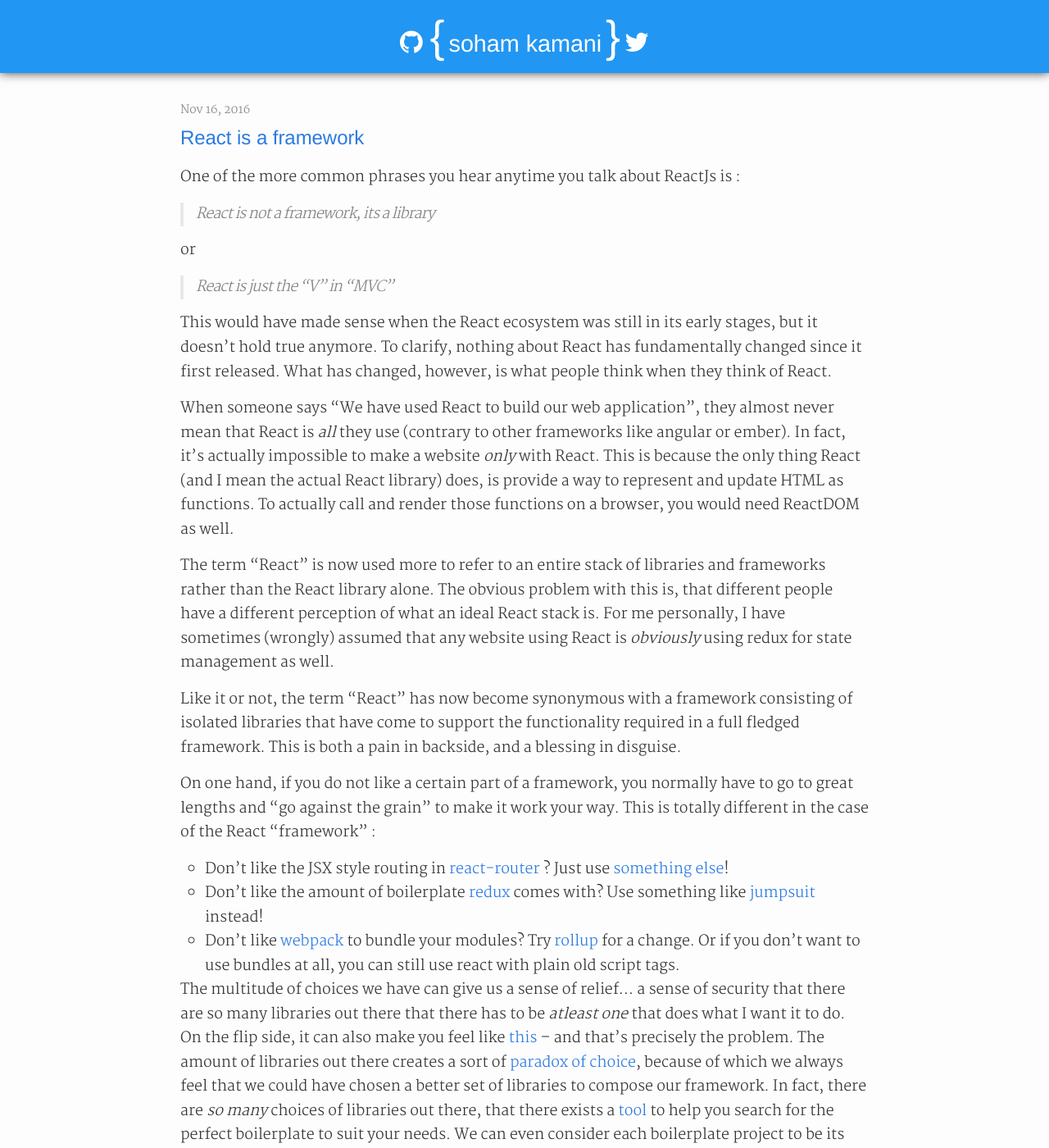
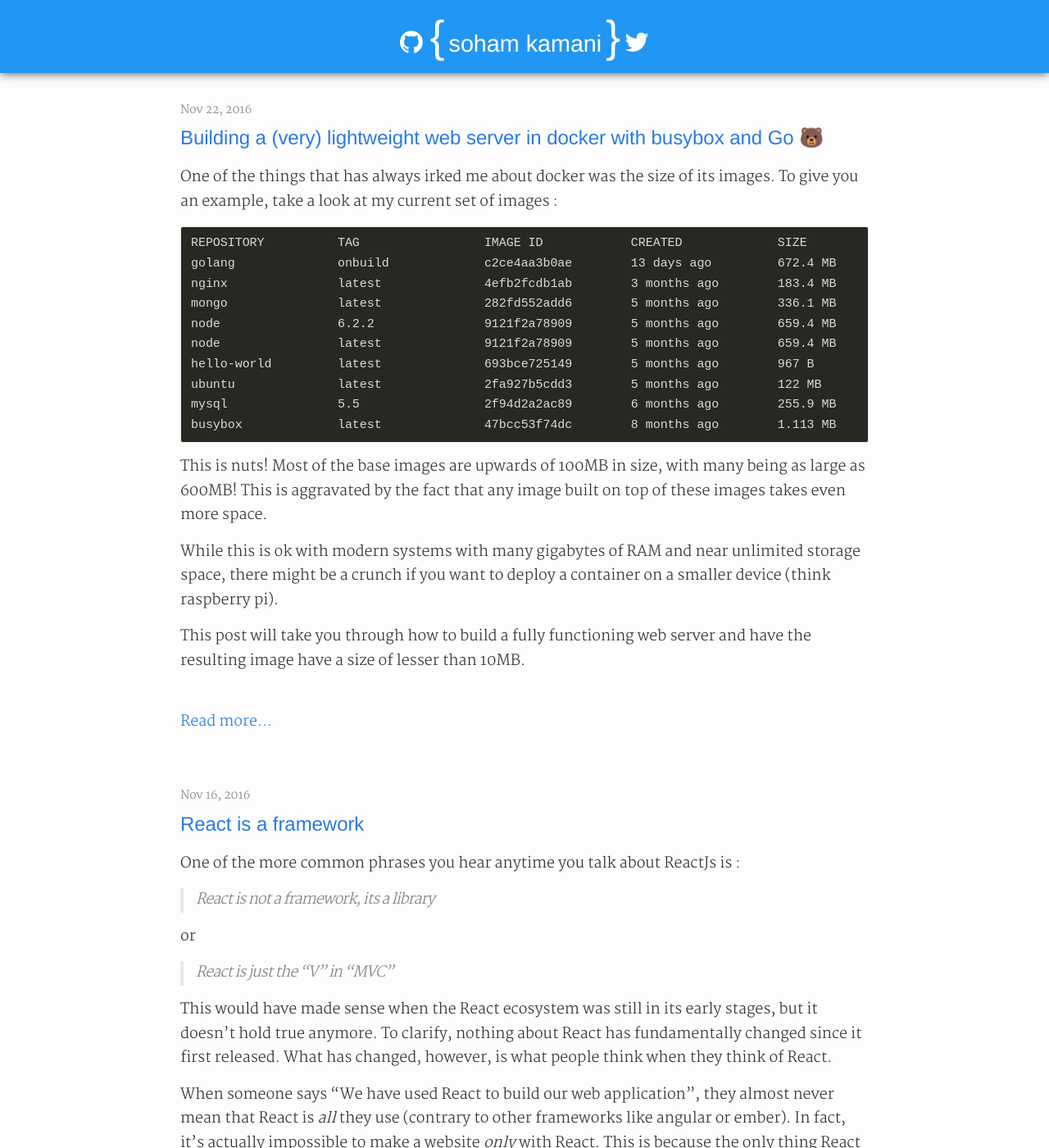
Before and after one commit to sohamkamani/sohamkamani.github.io, a Jekyll site: the page built from blog/index.html, in a window 1280 px wide and 1400 px high. Shown: the whole window at 82% size. Built offline with Jekyll 4.4.1, drawn with Linux system fonts in a browser that asks for light colours; nearby versions of some CDN libraries; the list of posts is cut into pages by our own code; comment, search, counter and statistics services are not loaded; some of the changed text lies outside the part shown.

Commit message:
new post

````diff
--- /dev/null
+++ b/_posts/2016-11-22-docker-server-busybox-golang.md
@@ -0,0 +1,121 @@
+---
+layout : post
+title : Building a (very) lightweight web server in docker with busybox and Go 🐻
+date: 2016-11-22T08:45:12.000Z
+categories: docker go busybox golang
+comments: true
+---
+
+One of the things that has always irked me about docker was the size of its images. To give you an example, take a look at my current set of images :
+
+```
+REPOSITORY          TAG                 IMAGE ID            CREATED             SIZE
+golang              onbuild             c2ce4aa3b0ae        13 days ago         672.4 MB
+nginx               latest              4efb2fcdb1ab        3 months ago        183.4 MB
+mongo               latest              282fd552add6        5 months ago        336.1 MB
+node                6.2.2               9121f2a78909        5 months ago        659.4 MB
+node                latest              9121f2a78909        5 months ago        659.4 MB
+hello-world         latest              693bce725149        5 months ago        967 B
+ubuntu              latest              2fa927b5cdd3        5 months ago        122 MB
+mysql               5.5                 2f94d2a2ac89        6 months ago        255.9 MB
+busybox             latest              47bcc53f74dc        8 months ago        1.113 MB
+```
+
+This is nuts! Most of the base images are upwards of 100MB in size, with many being as large as 600MB! This is aggravated by the fact that any image built on top of these images takes even more space.
+
+While this is ok with modern systems with many gigabytes of RAM and near unlimited storage space, there might be a crunch if you want to deploy a container on a smaller device (think raspberry pi).
+
+This post will take you through how to build a fully functioning web server and have the resulting image have a size of lesser than 10MB.
+
+<!-- more -->
+
+## The base image
+
+If you observed the list of images, theres one that stands out because of its miniscule size : [busybox](https://hub.docker.com/_/busybox/)
+
+Busybox is a tiny linux image, meant for space efficient distributions. This comes at a cost. You will find that most of the shell utilities you are familiar with are not present in busybox, in order to maintain its tiny size.
+
+If you want to explore the shell yourself, run this command :
+
+```sh
+docker run -it --rm busybox
+```
+
+This leaves us with the only option of executing binaries directly on it.
+
+Fortunately for us, this is exactly what Go gives us the power to do.
+
+## Writing our web server
+
+For the purposes of demonstration, let's write a very basic web server. Create a new file called `server.go` :
+
+```golang
+package main
+
+import (
+	"fmt"
+	"net/http"
+)
+
+func handler(w http.ResponseWriter, r *http.Request) {
+	fmt.Fprintf(w, "Hello %s!", r.URL.Path[1:])
+}
+
+func main() {
+	http.HandleFunc("/", handler)
+	fmt.Println("Server running...")
+	http.ListenAndServe(":8080", nil)
+}
+```
+
+Try running this yourself by running :
+
+```sh
+go run server.go
+```
+
+and going to [localhost:8080/world](http://localhost:8080/world) on your browser.
+
+All good? Next, we have to build the binary which will sit on top of busybox. In order to do this, you will have to specify some additional settings to build the binary for busybox, since the machine you are sitting on probably doesn't have the same OS or architecture. We do this with the `GOOS` and `GOARCH` environment variables.
+
+```sh
+GOOS=linux GOARCH=386 go build ./server.go
+```
+
+This will give you an executable file called `server`
+
+## Building our docker image
+
+Create a `Dockerfile` in the same directory as the `server` executable :
+
+```sh
+FROM busybox
+COPY ./server /home/
+CMD /home/server
+```
+
+And then run :
+
+```sh
+docker build -t go-server .
+```
+
+This will create a new `go-server` image.
+
+## Running the image
+
+Verify that your image has been created by running :
+
+```sh
+docker images | grep "go-server"
+```
+
+Create and run new container from your image by running :
+
+```sh
+docker run -p 8080:8080 --rm -it go-server
+```
+
+...and thats it! You have now made an ultra small docker image to run a web server... and all that in less than 6MB!
+
+If you liked this post, you may also like my other post on [creating a MongoDB replica set using Docker](/blog/2016/06/30/docker-mongo-replica-set/)
````
Also changed, not shown: _posts/2016-06-30-docker-mongo-replica-set.md (+2 -0 lines).
